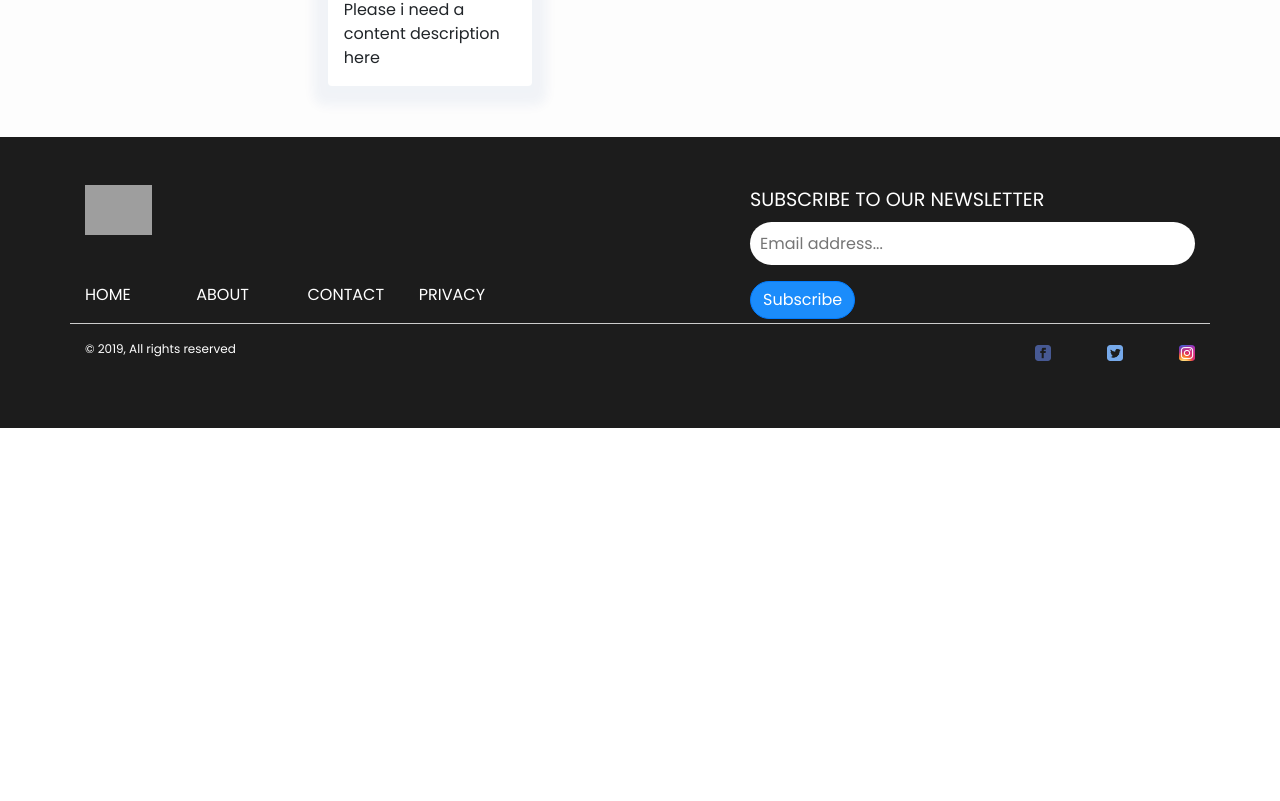
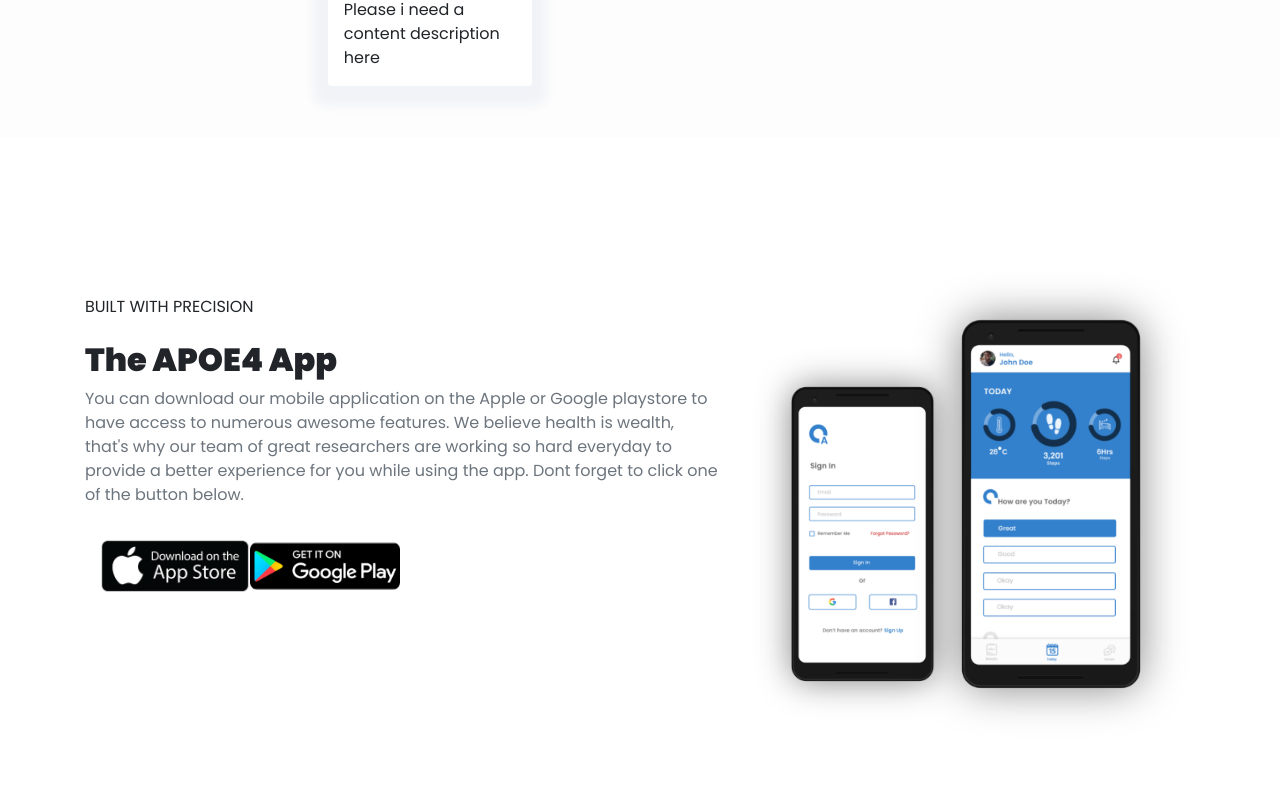
Before and after one commit to hnginternship5/apoe4, a Vue app: page / in a window 1280 px wide. Shown: the part 1259-2060 px from the top of the page. Before the commit the page ends 1687 px from the top, so only its background shows below. Built offline with nearby package versions, Linux system fonts and the light colour scheme; grey boxes are pictures that could not be loaded; a small style sheet from the web is missing.

Commit message:
added app section

```diff
--- a/src/components/home/AppSection.vue
+++ b/src/components/home/AppSection.vue
@@ -1,13 +1,60 @@
 <template>
-    <div class="container-fluid">
-        <div class="container">
-            <!-- ALL COMPONENT MARKUP GOES HERE-->
+    <section class="mobile py-5" id="mobile">
+    <div class="container">
+      <!-- section title -->
+      <div class="row col-10 mx-auto mb-5">
+        <div class="mx-auto">
+
+         <div class="feature-underline"></div>
         </div>
+      </div>
+      <!-- end of section title -->
+      <div class="row">
+
+        <!-- mobile -->
+        <div class="col-10 mx-auto col-lg-7 text-left my-3">
+        <h6 class="title-heading mt-5 text-uppercase">Built with precision</h6>
+        <h2 class="font-weight-bold title mt-4 text-capitalize">
+        the APOE4 app
+        </h2>
+          <p class=" mx-auto text-muted">You can download our mobile application on the Apple or Google playstore to have access to numerous awesome features. We believe health is wealth, that's why our team of great researchers are working so hard everyday to provide a better experience for you while using the app. Dont forget to click one of the button below.</p>
+           <div class="col mx-auto download-icon">
+          <img src="@/assets/img/apple-icon.png" class="img-fluid my-3" style="width: 150px;">
+          <img src="@/assets/img/google-icon.png" class="img-fluid my-3" style="width: 150px;">
+        </div>
+        </div>
+        <!-- end of single feature -->
+        <!-- single feature -->
+         <div class="apoe-fones col-lg-5 mb-4 text-center my-3">
+	        <div class=" column  mb-4 text-center">
+	            <img src="@/assets/img/small-samsung.png" class=" phone" style="height: 400px">
+	        </div>
+	        <div class=" column mb-4 text-center">
+	            <img src="@/assets/img/big-samsung.png" class="" style="height: 500px">
+	        </div>
+	     </div>
+
+        <!-- end of single feature -->
+      </div>
     </div>
+    </section>
 </template>
 
 <style scoped>
+.apoe-fones {
+  display: flex;
+  justify-content: center;
+}
 
+.column {
+ flex: 25%;
+ padding: 5px;
+}
+
+.phone {
+	margin-top: 80px;
+	margin-right: -100px;
+}
 </style>
 
 <script>
```
Also changed, not shown: src/assets/img/big-samsung.png (added), src/assets/img/small-samsung.png (added).
